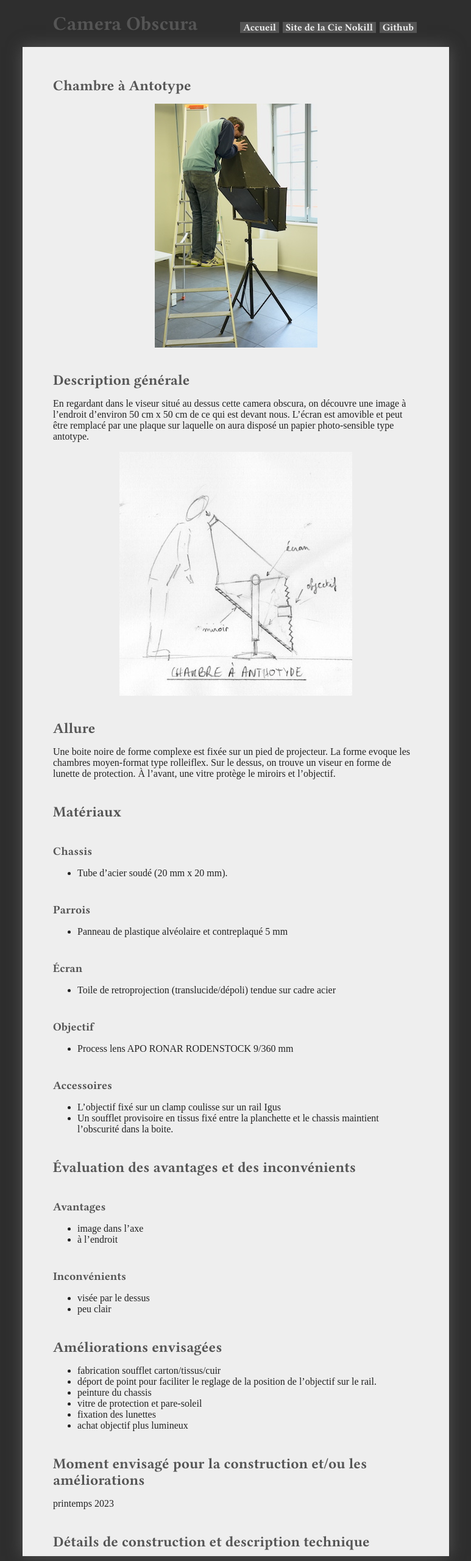
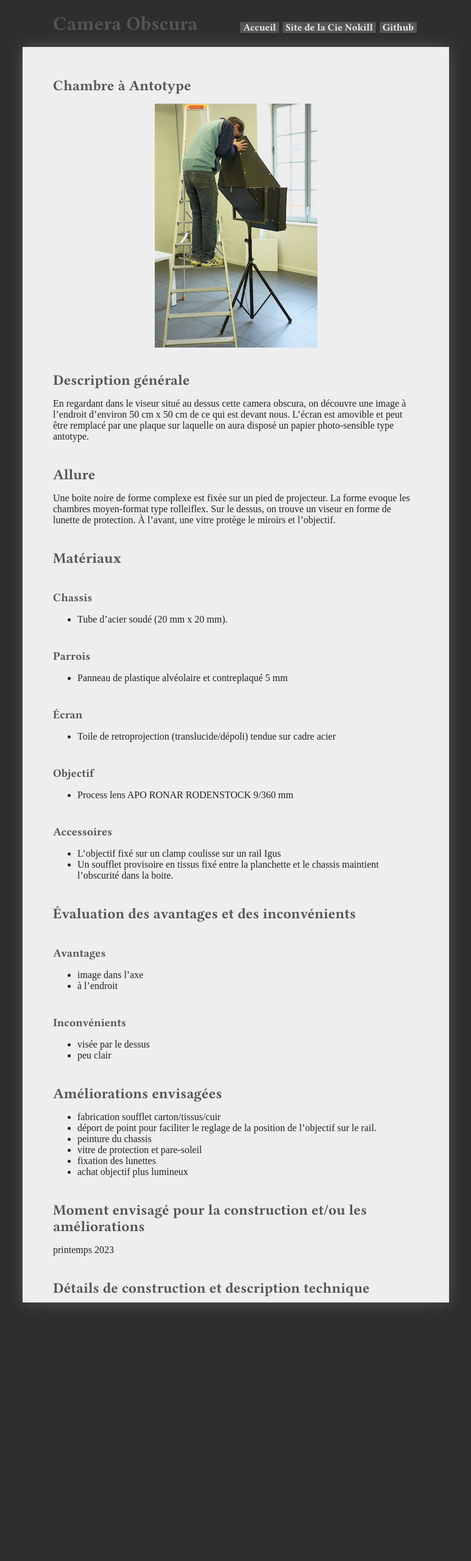
Before and after one commit to virginienokill/camera-obscura, a Jekyll site: the page built from contenu/prototypes/camera02.md, in a window 1280 px wide. Shown: the whole page at 61% size, without its empty margins (253-1026 px from the left). Built offline with Jekyll 4.4.1, drawn with Linux system fonts in a browser that asks for light colours; nearby versions of some CDN libraries; some web fonts are replaced; our own code applies the rules of GitHub Pages for plain Markdown files; a script that is not in the unit is left out; the repository's description, which GitHub fills in, is left out; after the commit the page ends 2144 px from its top, so only the background shows below that.

Commit message:
Update camera02.md

```diff
--- a/contenu/prototypes/camera02.md
+++ b/contenu/prototypes/camera02.md
@@ -4,7 +4,7 @@
 ## Description générale
 En regardant dans le viseur situé au dessus cette camera obscura, on découvre une image à l'endroit d'environ 50 cm x 50 cm de ce qui est devant nous. L'écran est amovible et peut être remplacé par une plaque sur laquelle on aura disposé un papier photo-sensible type antotype.
 
-![proto_02](../photos/proto_02_ultralight.jpeg)
+
 ## Allure
 Une boite noire de forme complexe est fixée sur un pied de projecteur. La forme evoque les chambres moyen-format type rolleiflex. Sur le dessus, on trouve un viseur en forme de lunette de protection. À l'avant, une vitre protège le miroirs et l'objectif.
 
```
